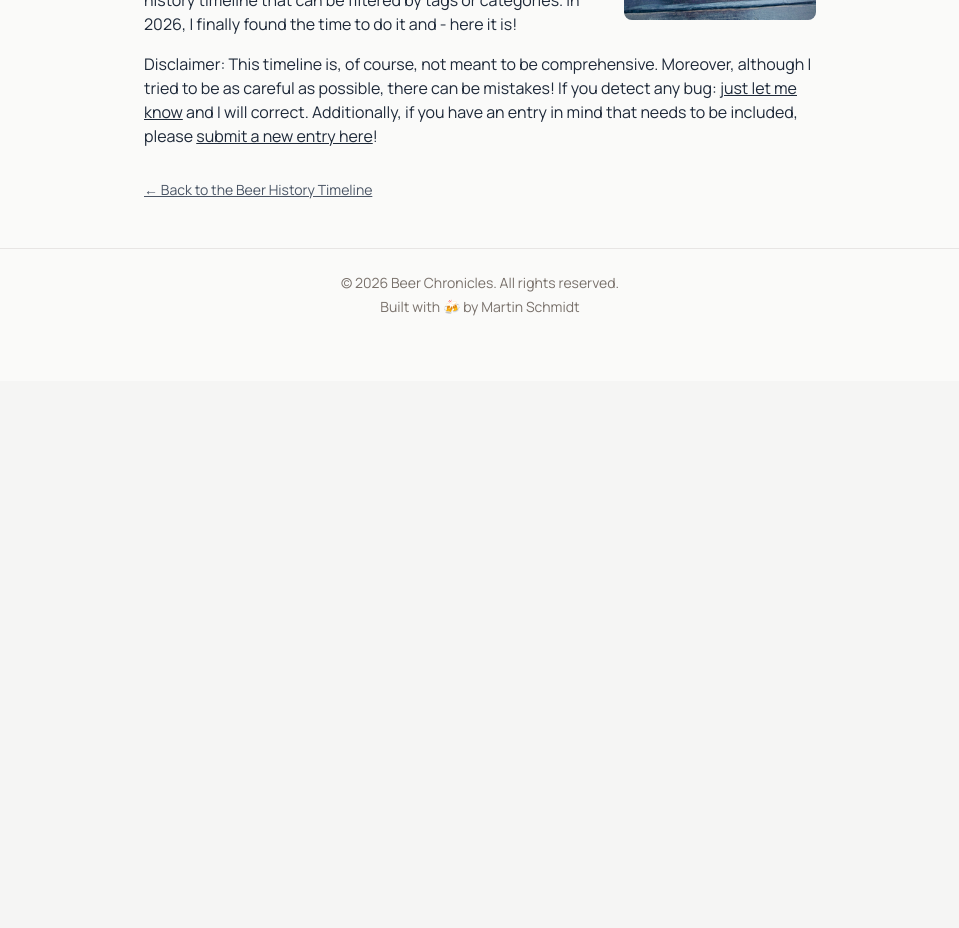
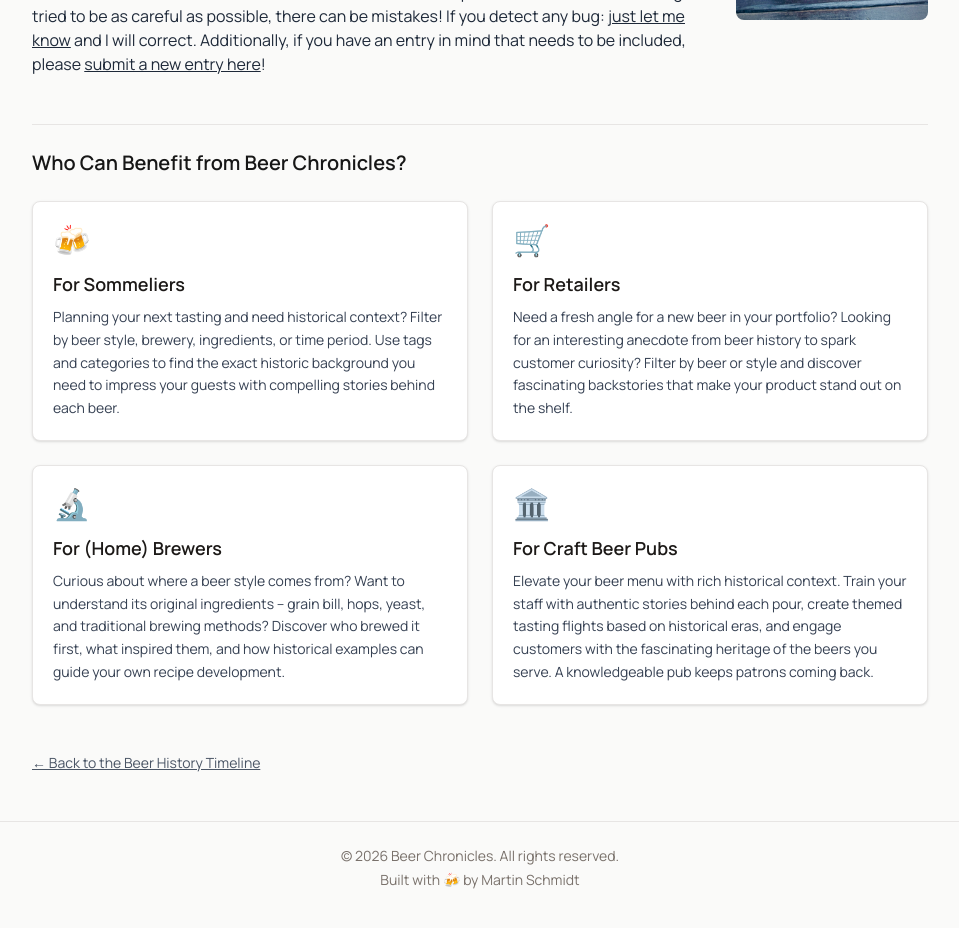
Before and after one commit to beer-chronicles-timeline/beer-chronicles-timeline.github.io, a Next.js app: page /about in a window 1280 px wide. Shown: the part 420-1348 px from the top of the page, without its empty margins (160-1119 px from the left). Before the commit the page ends 801 px from the top, so only its background shows below. Built offline with nearby package versions, Linux system fonts and the light colour scheme; a web font is replaced by a local one.

Commit message:
Added "use cases" on the about page

```diff
--- a/src/app/about/page.tsx
+++ b/src/app/about/page.tsx
@@ -5,6 +5,29 @@ import HeaderMenu from "@/components/HeaderMenu";
 import Footer from "@/components/Footer";
 
 export default function AboutPage() {
+  const useCases = [
+    {
+      title: "For Sommeliers",
+      description: "Planning your next tasting and need historical context? Filter by beer style, brewery, ingredients, or time period. Use tags and categories to find the exact historic background you need to impress your guests with compelling stories behind each beer.",
+      icon: "🍻",
+    },
+    {
+      title: "For Retailers",
+      description: "Need a fresh angle for a new beer in your portfolio? Looking for an interesting anecdote from beer history to spark customer curiosity? Filter by beer or style and discover fascinating backstories that make your product stand out on the shelf.",
+      icon: "🛒",
+    },
+    {
+      title: "For (Home) Brewers",
+      description: "Curious about where a beer style comes from? Want to understand its original ingredients – grain bill, hops, yeast, and traditional brewing methods? Discover who brewed it first, what inspired them, and how historical examples can guide your own recipe development.",
+      icon: "🔬",
+    },
+    {
+      title: "For Craft Beer Pubs",
+      description: "Elevate your beer menu with rich historical context. Train your staff with authentic stories behind each pour, create themed tasting flights based on historical eras, and engage customers with the fascinating heritage of the beers you serve. A knowledgeable pub keeps patrons coming back.",
+      icon: "🏛️",
+    },
+  ];
+
   return (
     <main className="min-h-screen bg-stone-50 p-4 md:p-10 flex flex-col">
       <header className="mb-8">
@@ -43,7 +66,7 @@ export default function AboutPage() {
         </div>
       </header>
 
-      <section className="max-w-2xl mx-auto">
+      <section className="max-w-4xl mx-auto">
         <h2 className="text-xl font-semibold mb-4">What Is This About?</h2>
 
         <div className="space-y-4 text-gray-800">
@@ -71,14 +94,29 @@ export default function AboutPage() {
           </p>
 
           <p>
-Disclaimer: This timeline is, of course, not meant to be comprehensive. Moreover, although I tried to be as careful as possible, there can be mistakes! If you detect any bug: <a href="mailto:schmaidt@web.de?subject=Mistake%20in%20the%20beer%20history%20timeline" className="underline">just let me know</a> and I will correct. Additionally, if you have an entry in mind that needs to be included, please <Link href="/submit" className="underline">submit a new entry here</Link>!
+            Disclaimer: This timeline is, of course, not meant to be comprehensive. Moreover, although I tried to be as careful as possible, there can be mistakes! If you detect any bug: <a href="mailto:schmaidt@web.de?subject=Mistake%20in%20the%20beer%20history%20timeline" className="underline">just let me know</a> and I will correct. Additionally, if you have an entry in mind that needs to be included, please <Link href="/submit" className="underline">submit a new entry here</Link>!
           </p>
+        </div>
 
-          <p className="pt-4 text-sm text-gray-600">
-            <Link href="/" className="underline hover:no-underline">
-              ← Back to the Beer History Timeline
-            </Link>
-          </p>
+        {/* Use Cases Section */}
+        <div className="mt-12 pt-6 border-t border-stone-200">
+          <h2 className="text-xl font-semibold mb-6">Who Can Benefit from Beer Chronicles?</h2>
+
+          <div className="grid grid-cols-1 md:grid-cols-2 gap-6">
+            {useCases.map((useCase, index) => (
+              <div key={index} className="bg-white border border-stone-200 rounded-lg p-5 shadow-sm hover:shadow-md transition">
+                <div className="text-3xl mb-3">{useCase.icon}</div>
+                <h3 className="text-lg font-semibold font-serif text-stone-900 mb-2">{useCase.title}</h3>
+                <p className="text-gray-700 text-sm leading-relaxed">{useCase.description}</p>
+              </div>
+            ))}
+          </div>
+        </div>
+
+        <div className="mt-8 pt-4 text-sm text-gray-600">
+          <Link href="/" className="underline hover:no-underline">
+            ← Back to the Beer History Timeline
+          </Link>
         </div>
       </section>
 
```
